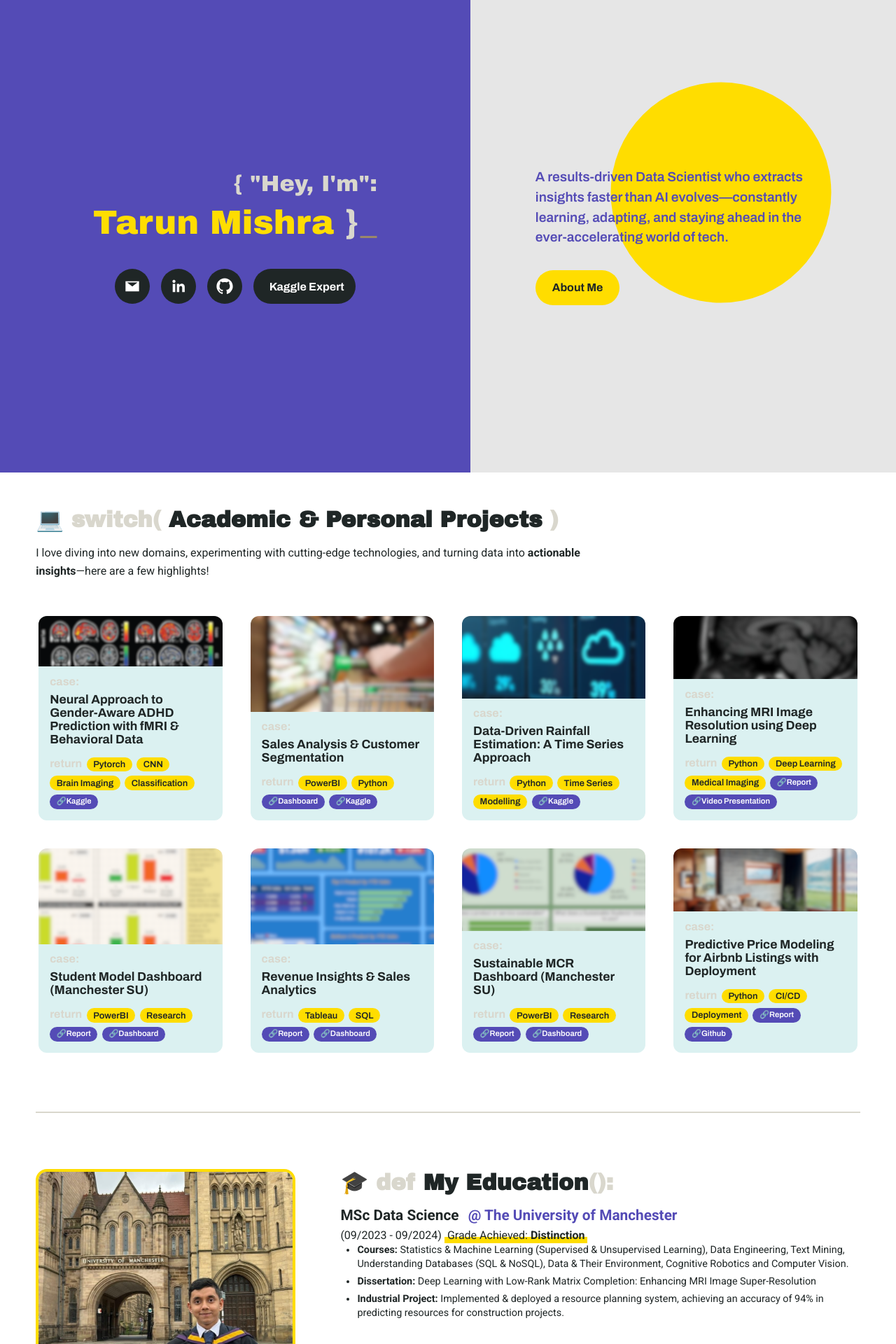
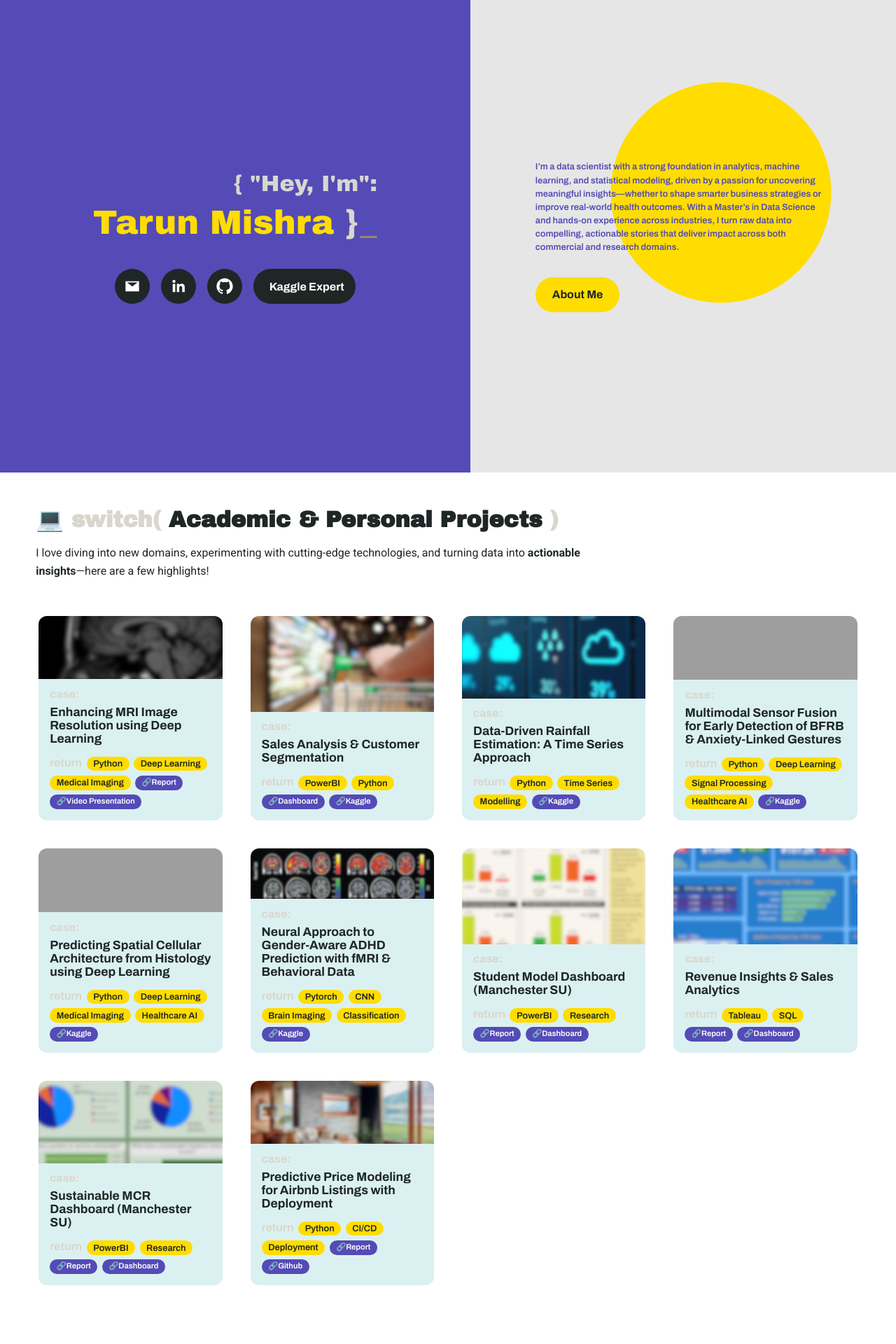
Before and after one commit to tarundirector/tarunmishra.github.io, a Jekyll site: the page index.html, which Jekyll copies as it is, in a window 1280 px wide. Shown: the top 1920 px of the page at 70% size. Built offline with Jekyll 4.4.1, drawn with Linux system fonts in a browser that asks for light colours; grey boxes are pictures that could not be loaded.

Commit message:
Update index.html

```diff
--- a/index.html
+++ b/index.html
@@ -209,7 +209,7 @@
       font-family: 'Archivo', sans-serif;
       font-weight: 600;
       color: var(--primary-bg);
-      font-size: 1.2rem; /* reduced font size */
+      font-size: 0.8rem; /* reduced font size */
       line-height: 1.5;
       position: relative;
       z-index: 1;
@@ -963,7 +963,7 @@
       <div class="tagline-box">
         <div class="circle-bg"></div>
         <p class="tagline">
-          A results-driven Data Scientist who extracts insights faster than AI evolves—constantly learning, adapting, and staying ahead in the ever-accelerating world of tech.
+          I’m a data scientist with a strong foundation in analytics, machine learning, and statistical modeling, driven by a passion for uncovering meaningful insights—whether to shape smarter business strategies or improve real-world health outcomes. With a Master’s in Data Science and hands-on experience across industries, I turn raw data into compelling, actionable stories that deliver impact across both commercial and research domains.
         </p>
         <a href="#education" class="about-btn">About Me</a>
       </div>
@@ -1036,18 +1036,18 @@
       <div class="projects-grid">
         <!-- Example Project Tile 1 -->
 
-        <a href="https://www.kaggle.com/code/tarundirector/adhd-prediction-detailed-eda?scriptVersionId=234074319" class="project-tile">
-          <div class="tile-image" style="background-image: url('assets/img/projects_cover2.png');"></div>
+        <a href="pages/projects/MRISuperResolution_Dissertation" class="project-tile">
+          <div class="tile-image" style="background-image: url('assets/img/projects_cover4.png');"></div>
           <div class="tile-content">
             <h6>case:</h6>
-            <h4>Neural Approach to Gender-Aware ADHD Prediction with fMRI & Behavioral Data</h4>
+            <h4>Enhancing MRI Image Resolution using Deep Learning</h4>
             <div class="tile-tags">
               <h6>return </h6>
-              <span class="tile-tag">Pytorch</span>
-              <span class="tile-tag">CNN</span>
-              <span class="tile-tag">Brain Imaging</span>
-              <span class="tile-tag">Classification</span>
-              <span class="tile-tool-tags">🔗Kaggle</span>
+              <span class="tile-tag">Python</span>
+              <span class="tile-tag">Deep Learning</span>
+              <span class="tile-tag">Medical Imaging</span>
+              <span class="tile-tool-tags">🔗Report</span>
+              <span class="tile-tool-tags">🔗Video Presentation</span>
             </div>
           </div>
         </a>
@@ -1066,6 +1066,7 @@
             </div>
           </div>
         </a>
+
         <a href="https://www.kaggle.com/code/tarundirector/rev-rain-pred-eda-time-series-ai-news" class="project-tile">
           <div class="tile-image" style="background-image: url('assets/img/projects_cover3.png');"></div>
           <div class="tile-content">
@@ -1080,21 +1081,55 @@
             </div>
           </div>
         </a>
-        <a href="pages/projects/MRISuperResolution_Dissertation" class="project-tile">
-          <div class="tile-image" style="background-image: url('assets/img/projects_cover4.png');"></div>
+
+        <a href="https://www.kaggle.com/code/tarundirector/sensor-pulse-viz-eda-for-bfrb-detection" class="project-tile">
+          <div class="tile-image" style="background-image: url('assets/img/projects_cover10.png');"></div>
           <div class="tile-content">
             <h6>case:</h6>
-            <h4>Enhancing MRI Image Resolution using Deep Learning</h4>
+            <h4>Multimodal Sensor Fusion for Early Detection of BFRB & Anxiety-Linked Gestures</h4>
+            <div class="tile-tags">
+              <h6>return </h6>
+              <span class="tile-tag">Python</span>
+              <span class="tile-tag">Deep Learning</span>
+              <span class="tile-tag">Signal Processing</span>
+              <span class="tile-tag">Healthcare AI</span>
+              <span class="tile-tool-tags">🔗Kaggle</span>
+            </div>
+          </div>
+        </a>
+
+        <a href="https://www.kaggle.com/code/tarundirector/histology-eda-spotnet-visual-spatial-dl" class="project-tile">
+          <div class="tile-image" style="background-image: url('assets/img/projects_cover9.png');"></div>
+          <div class="tile-content">
+            <h6>case:</h6>
+            <h4>Predicting Spatial Cellular Architecture from Histology using Deep Learning</h4>
             <div class="tile-tags">
               <h6>return </h6>
               <span class="tile-tag">Python</span>
               <span class="tile-tag">Deep Learning</span>
               <span class="tile-tag">Medical Imaging</span>
-              <span class="tile-tool-tags">🔗Report</span>
-              <span class="tile-tool-tags">🔗Video Presentation</span>
+              <span class="tile-tag">Healthcare AI</span>
+              <span class="tile-tool-tags">🔗Kaggle</span>
             </div>
           </div>
         </a>
+
+        <a href="https://www.kaggle.com/code/tarundirector/adhd-prediction-detailed-eda?scriptVersionId=234074319" class="project-tile">
+          <div class="tile-image" style="background-image: url('assets/img/projects_cover2.png');"></div>
+          <div class="tile-content">
+            <h6>case:</h6>
+            <h4>Neural Approach to Gender-Aware ADHD Prediction with fMRI & Behavioral Data</h4>
+            <div class="tile-tags">
+              <h6>return </h6>
+              <span class="tile-tag">Pytorch</span>
+              <span class="tile-tag">CNN</span>
+              <span class="tile-tag">Brain Imaging</span>
+              <span class="tile-tag">Classification</span>
+              <span class="tile-tool-tags">🔗Kaggle</span>
+            </div>
+          </div>
+        </a>
+
         <!-- Project Tile 2 -->
         <a href="pages/projects/StudentModel_README" class="project-tile">
           <div class="tile-image" style="background-image: url('assets/img/projects_cover5.png');"></div>
```
